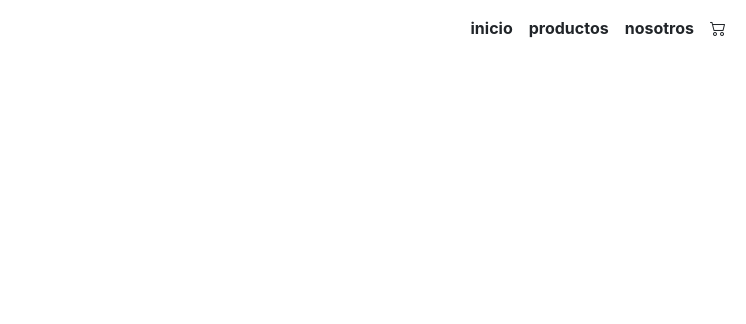
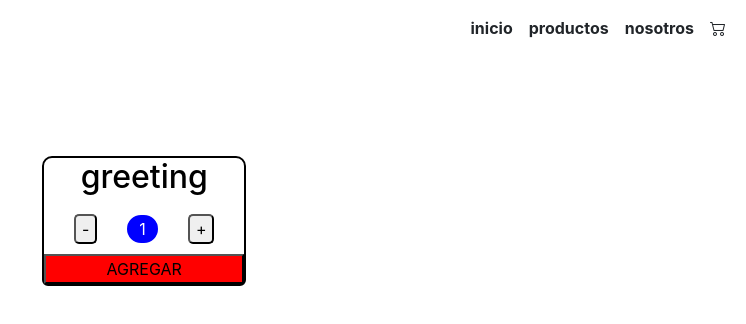
Before and after one commit to Pablogiampe/Librentos-Libreria, a React (Create React App) app: page / in a window 1280 px wide. Shown: the top 324 px of the page, without its empty margins (534-1280 px from the left). Built offline with nearby package versions, Linux system fonts and the light colour scheme.

Commit message:
Adicion del ItemCount

```diff
--- a/src/App.js
+++ b/src/App.js
@@ -1,4 +1,5 @@
 import NavBar from "./components/NavBar/NavBar";
+import ItemListContainer from "./components/itemListContainer/itemListContainer";
 import "./App.css";;
 
 
@@ -7,6 +8,7 @@ function App() {
     <div className="App">
       <NavBar />
 
+      <ItemListContainer greeting = {"greeting"}/>
     </div>
   );
 }
--- /dev/null
+++ b/src/components/ItemCount/ItemCount.css
@@ -0,0 +1,4 @@
+.Agregar{color: black; background-color: red;border-radius: 0px 0px 1px 1px;}
+.Boton{margin: 10px 30px; border-radius: 5px;}
+
+.contador{border:solid 2px blue;color: white;background-color: blue;border-radius: 100px;padding: 0px 10px;}
--- /dev/null
+++ b/src/components/ItemCount/ItemCount.jsx
@@ -0,0 +1,45 @@
+import React,{useState} from "react";
+import './ItemCount.css'
+
+const ItemCount = ({stock,initial, onAdd})=>{
+
+
+    const[count,setCount]=useState(initial)
+
+
+
+    const AgregarCantidad = ()=> {
+        onAdd(count)
+    }
+
+
+const restar =()=> {
+        if(count >1){setCount(count -1)}
+    }
+
+const sumar =()=>{
+    if(stock > count)
+    {setCount(count+1)}
+
+}
+
+
+
+    return(
+<>
+    <div className='containerButton'>
+        <button className="Boton" onClick={restar}>-</button>
+        <label className="contador" >{count}</label>
+        <button className="Boton" onClick={sumar}>+</button>
+
+    </div>
+        <button className="Agregar" onClick={AgregarCantidad}>AGREGAR</button>
+
+
+
+</>
+)
+
+}
+
+export default ItemCount
--- /dev/null
+++ b/src/components/itemListContainer/itemListContainer.css
@@ -0,0 +1,5 @@
+.Container{display: flex;}
+.card{border: solid 2px black;margin-left: 45%; margin-top: 100px;
+    border-top-right-radius: 10px;border-top-left-radius: 10px;}
+
+.Cart{border-radius: 10px;}
--- /dev/null
+++ b/src/components/itemListContainer/itemListContainer.jsx
@@ -0,0 +1,18 @@
+import React from 'react';
+import ItemCount from '../ItemCount/ItemCount';
+import "./itemListContainer.css";
+
+let ItemListContainer = ({greeting} )=>{
+    const onAdd=(cantidad)=>{
+        console.log(`Se Agrego ${cantidad} al carrito`)
+    }
+    return (
+        <div className='Container'>
+           <div className='card'>
+            <h2>{greeting} </h2>
+            <ItemCount className='Cart' stock = {5} initial = {1} onAdd={onAdd}/>
+            </div>
+        </div>
+    )
+}
+export default ItemListContainer
```
Also changed, not shown: src/components/itemListContainer/itemListContainer.js (deleted, +0 -8 lines), src/components/itemListContainer/itemListContainer.module.css (deleted).
